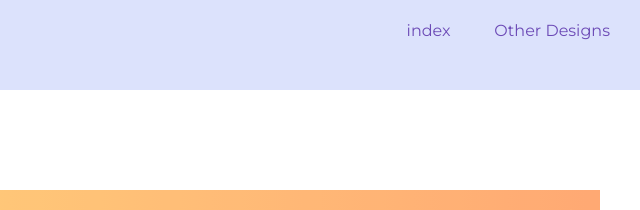
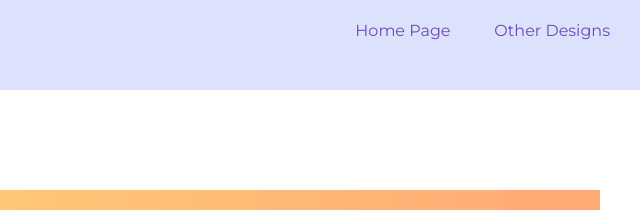
Before and after one commit to GracieElizabeth/Graphic-Design-Portfolio, a plain HTML site: page twitch.html in a window 1280 px wide. Shown: the top 210 px of the page, 640-1280 px from the left. Drawn offline with Linux system fonts and the light colour scheme.

Commit message:
Changes to header

```diff
--- a/twitch.html
+++ b/twitch.html
@@ -15,7 +15,7 @@
       <div class="header-menu">
         <a href="./index.html"><img class="logo" src="./images/grace_drawn.png"/></a>
         <div class="header-right">
-            <a class="links" href="./index.html">index</a>
+            <a class="links" href="./index.html">Home Page</a>
             <a class="links" href="./other.html">Other Designs</a>
           </div>
       </div>
```
